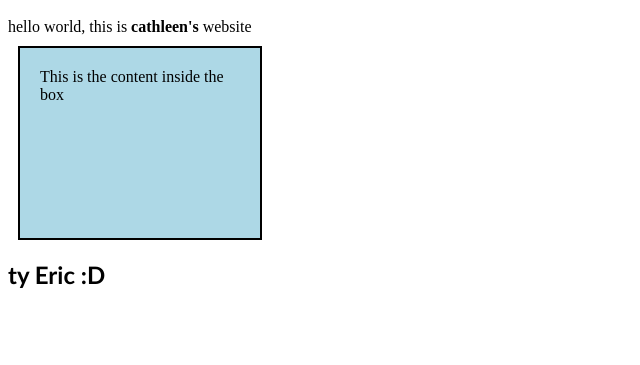
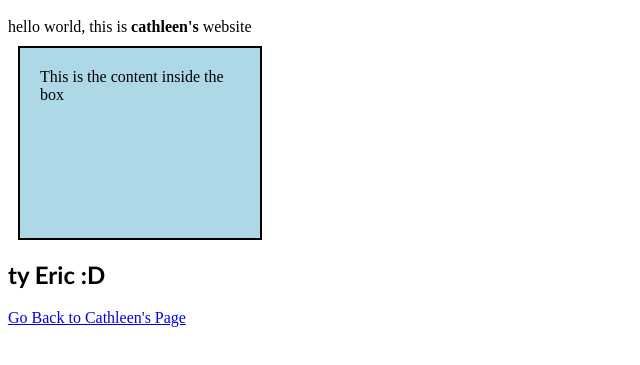
Before and after one commit to csjoya/csjoya.github.io, a plain HTML site: page eric.html in a window 1280 px wide. Shown: the part 49-414 px from the top of the page, without its empty margins (0-640 px from the left). Drawn offline with Linux system fonts and the light colour scheme.

Commit message:
Added link back to Cathleen's page

```diff
--- a/eric.html
+++ b/eric.html
@@ -23,6 +23,6 @@ hello world, this is <b>cathleen's</b> website
 </style>
 
 
-
+<a href="./index.html">Go Back to Cathleen's Page</a>
 
 </html>
```
